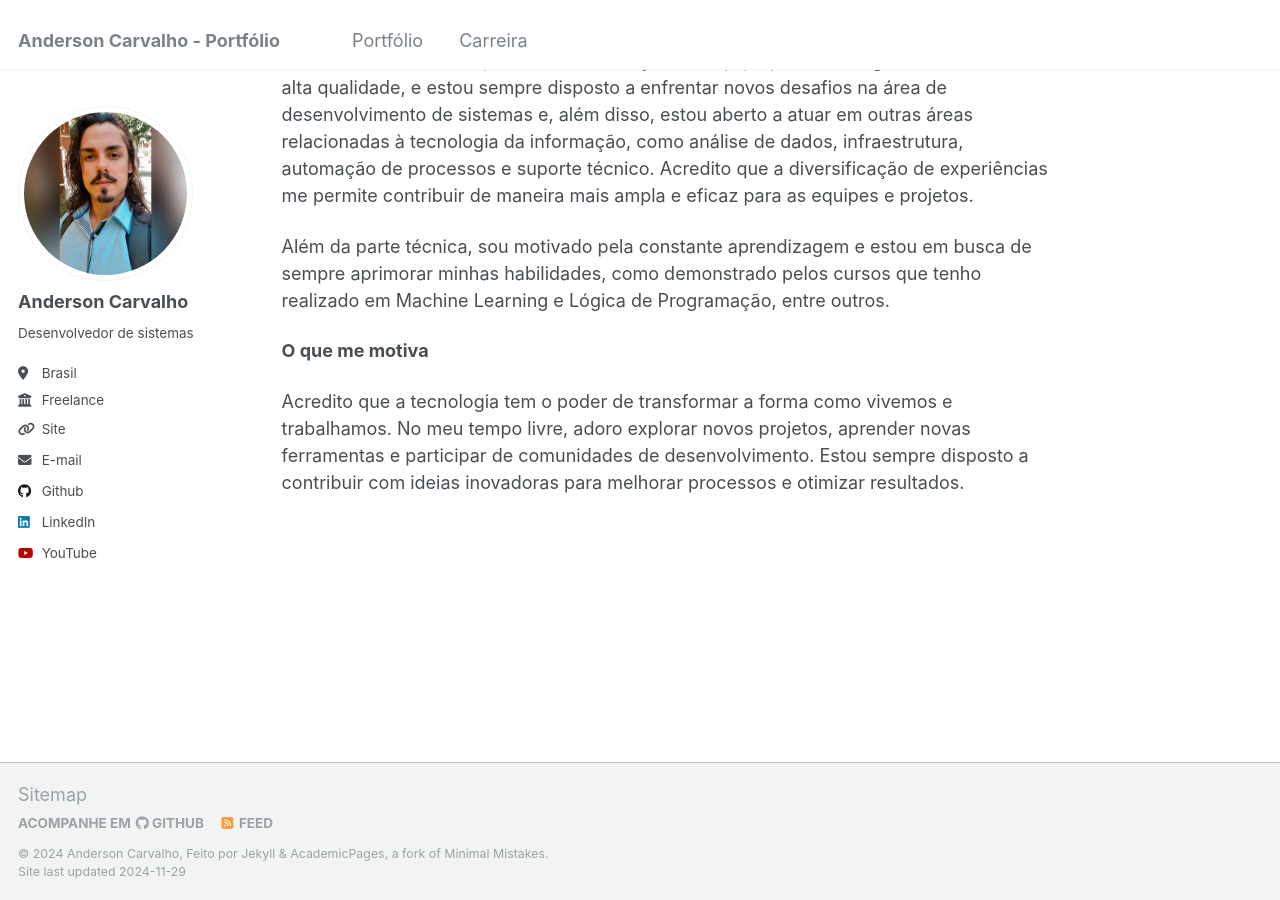
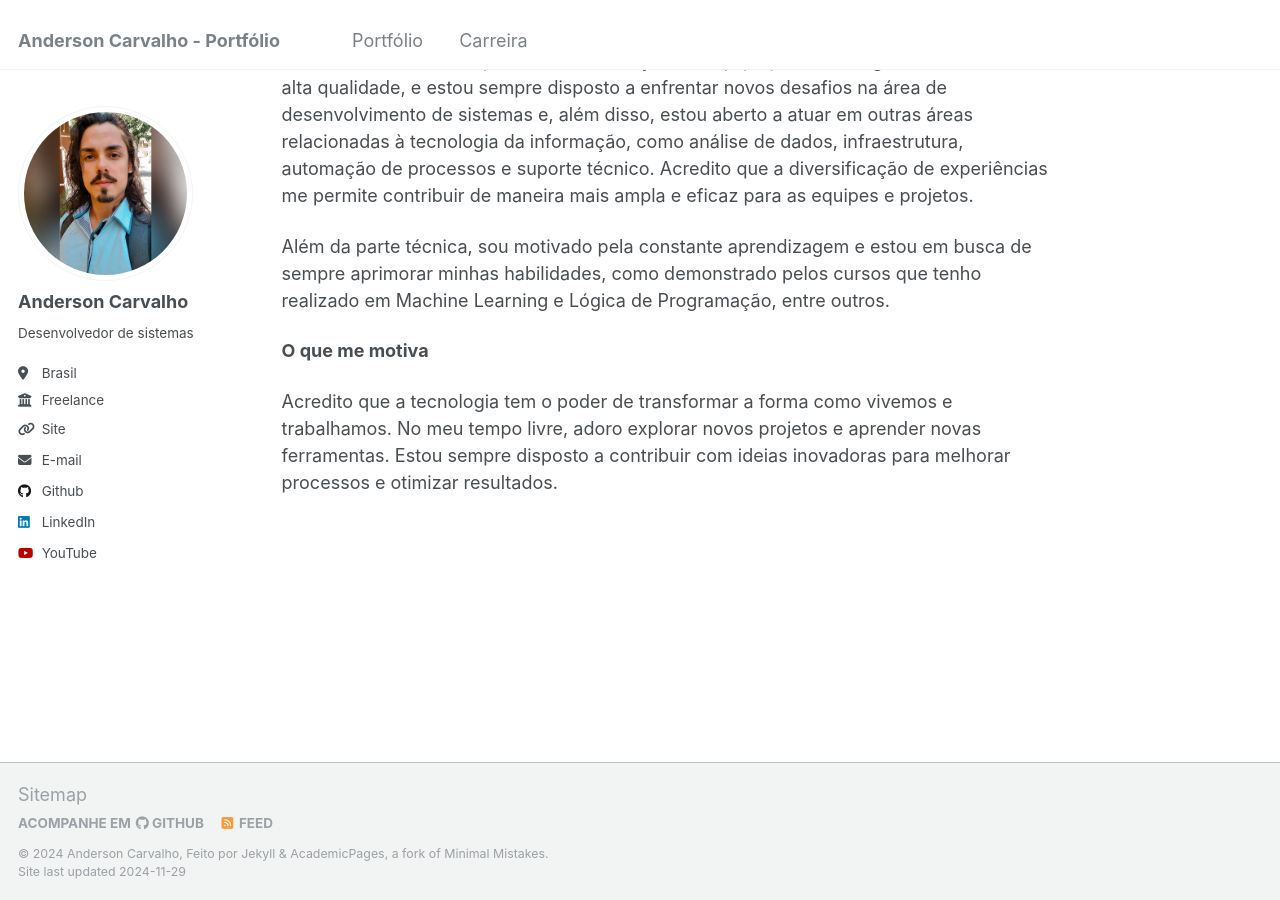
Before and after one commit to AndersonCarvalho96/andersoncarvalho.github.io, a Jekyll site: the page built from _pages/about.md, in a window 1280 px wide and 900 px high, scrolled down 576 px. Built offline with Jekyll 4.4.1, drawn with Linux system fonts in a browser that asks for light colours.

Commit message:
Update about.md

```diff
--- a/_pages/about.md
+++ b/_pages/about.md
@@ -20,4 +20,4 @@ Além da parte técnica, sou motivado pela constante aprendizagem e estou em bus
 
 **O que me motiva**
 
-Acredito que a tecnologia tem o poder de transformar a forma como vivemos e trabalhamos. No meu tempo livre, adoro explorar novos projetos, aprender novas ferramentas e participar de comunidades de desenvolvimento. Estou sempre disposto a contribuir com ideias inovadoras para melhorar processos e otimizar resultados.
+Acredito que a tecnologia tem o poder de transformar a forma como vivemos e trabalhamos. No meu tempo livre, adoro explorar novos projetos e aprender novas ferramentas. Estou sempre disposto a contribuir com ideias inovadoras para melhorar processos e otimizar resultados.
```
